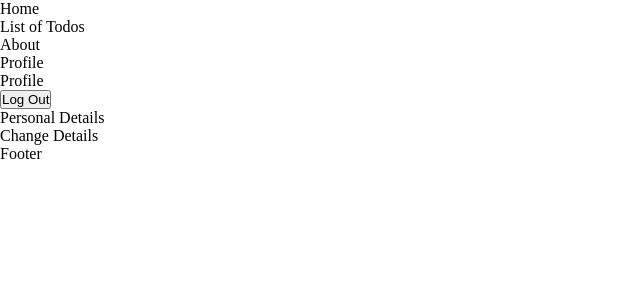
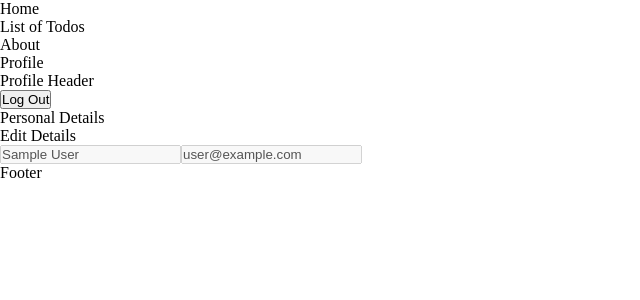
Before and after one commit to PhilipGreene08/react-todo-list, a React (Create React App) app: page /profile in a window 1280 px wide. Shown: the top 300 px of the page, without its empty margins (0-640 px from the left). Built offline with nearby package versions, Linux system fonts and the light colour scheme; no server answers; sample sign-in values are in the browser's storage.

Commit message:
5th commit

```diff
--- a/src/hooks/useAuthStatus.js
+++ b/src/hooks/useAuthStatus.js
@@ -14,7 +14,6 @@ export const useAuthStatus = () => {
       onAuthStateChanged(auth, (user) => {
         if (user) {
           setLoggedIn(true);
-          console.log(loggedIn);
         }
         setCheckingStatus(false);
       });
--- a/src/pages/Profile.jsx
+++ b/src/pages/Profile.jsx
@@ -1,7 +1,10 @@
-import { getAuth, signOut } from 'firebase/auth';
+import { async } from '@firebase/util';
+import { getAuth, signOut, updateProfile } from 'firebase/auth';
 import React from 'react';
-import { useEffect, useState } from 'react';
+import { useState } from 'react';
 import { useNavigate } from 'react-router-dom';
+import { doc, setDoc } from 'firebase/firestore';
+import { db } from '../firebase.config';
 
 function Profile() {
   const auth = getAuth();
@@ -10,8 +13,10 @@ function Profile() {
     name: auth.currentUser.displayName,
     email: auth.currentUser.email,
   });
+
+  const [changeDetails, setChangeDetails] = useState(false);
+
   const { name, email } = formData;
-  console.log(auth.currentUser);
 
   const onLogout = async () => {
     try {
@@ -22,17 +27,70 @@ function Profile() {
     }
   };
 
+  const onSubmit = async (e) => {
+    try {
+      await updateProfile(auth.currentUser, {
+        displayName: name,
+        email: email,
+      }).then(console.log(`updated profile in auth`));
+      console.log(auth.currentUser.uid);
+
+      const userRef = doc(db, 'users', auth.currentUser.uid);
+      await setDoc(userRef, {
+        name: name,
+        email: email,
+      });
+    } catch (error) {
+      console.log(error);
+    }
+  };
+
+  const onChange = (e) => {
+    e.preventDefault();
+    setFormData((prevState) => ({
+      ...prevState,
+      [e.target.id]: e.target.value,
+    }));
+  };
+
   return (
     <div>
       <header>
-        <p>Profile</p>
+        <p>Profile Header</p>
         <button onClick={onLogout}>Log Out</button>
       </header>
 
       <main>
         <div className='personalDetailsHeader'>
           <p>Personal Details</p>
-          <p>Change Details</p>
+          <p
+            onClick={() => {
+              changeDetails && onSubmit();
+              setChangeDetails((prevState) => !prevState);
+            }}
+          >
+            {changeDetails ? `Set Details` : `Edit Details`}
+          </p>
+        </div>
+        <div className='profileCard'>
+          <form>
+            <input
+              type='text'
+              id='name'
+              value={name}
+              disabled={!changeDetails}
+              className={!changeDetails ? 'profileInfo' : 'profileInfoActive'}
+              onChange={onChange}
+            />
+            <input
+              type='email'
+              id='email'
+              value={email}
+              disabled={!changeDetails}
+              className={!changeDetails ? 'profileInfo' : 'profileInfoActive'}
+              onChange={onChange}
+            />
+          </form>
         </div>
       </main>
     </div>
```
